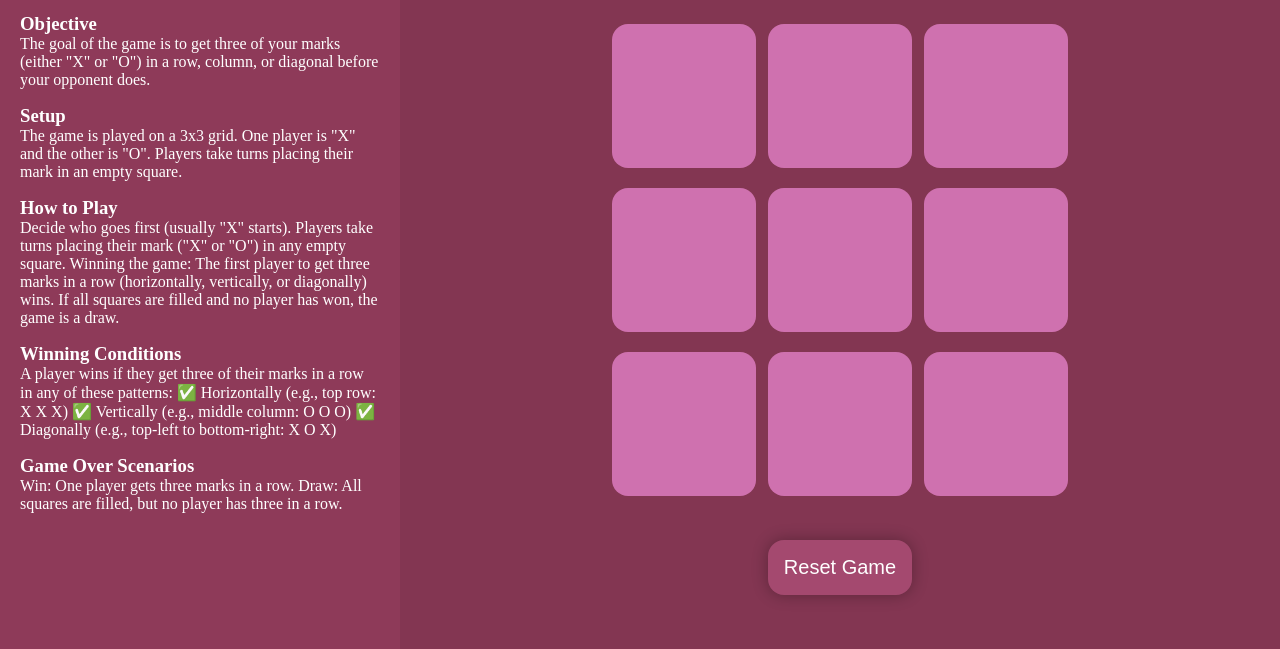
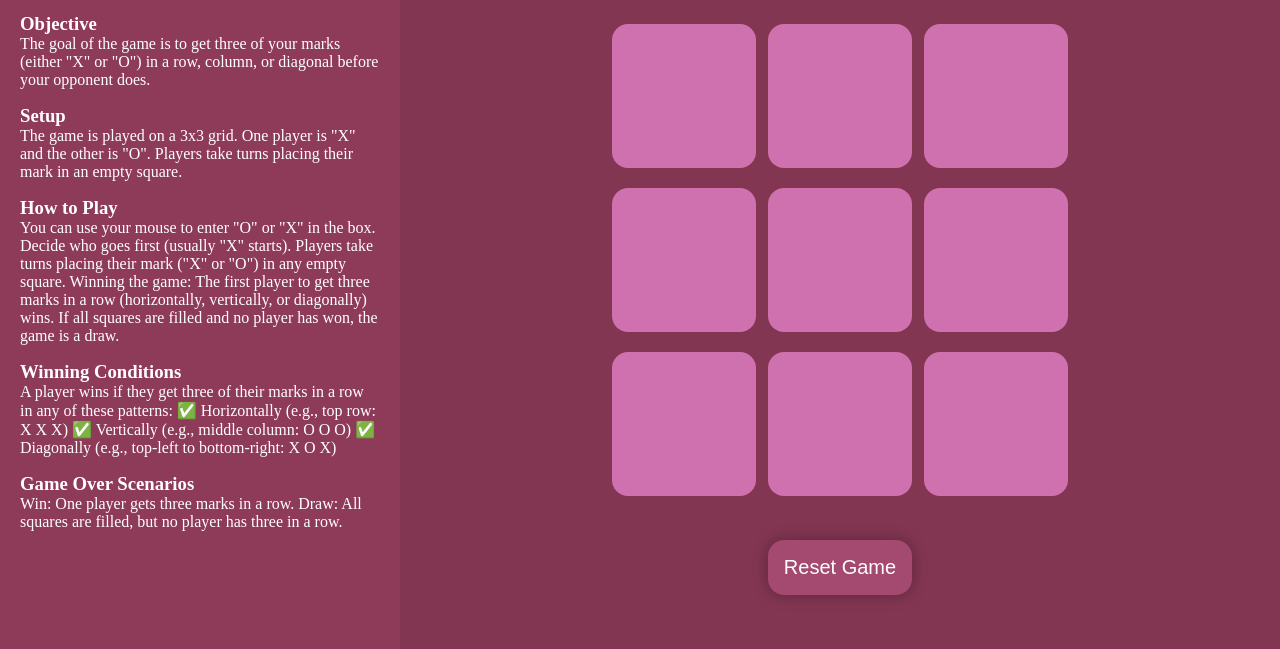
Before and after one commit to RaunakBhardwaj/Noughts-crosses-Game-with-js, a plain HTML site: page index.html in a window 1280 px wide. Shown: the part 77-726 px from the top of the page. Drawn offline with Linux system fonts and the light colour scheme.

Commit message:
Adding some instructions

```diff
--- a/index.html
+++ b/index.html
@@ -19,11 +19,11 @@
         "O". Players take turns placing their mark in an empty square.
 
         <h3>How to Play</h3>
-        Decide who goes first (usually "X" starts). Players take turns placing
-        their mark ("X" or "O") in any empty square. Winning the game: The first
-        player to get three marks in a row (horizontally, vertically, or
-        diagonally) wins. If all squares are filled and no player has won, the
-        game is a draw.
+        You can use your mouse to enter "O" or "X" in the box. Decide who goes
+        first (usually "X" starts). Players take turns placing their mark ("X"
+        or "O") in any empty square. Winning the game: The first player to get
+        three marks in a row (horizontally, vertically, or diagonally) wins. If
+        all squares are filled and no player has won, the game is a draw.
         <br />
         <h3>Winning Conditions</h3>
         A player wins if they get three of their marks in a row in any of these
```
